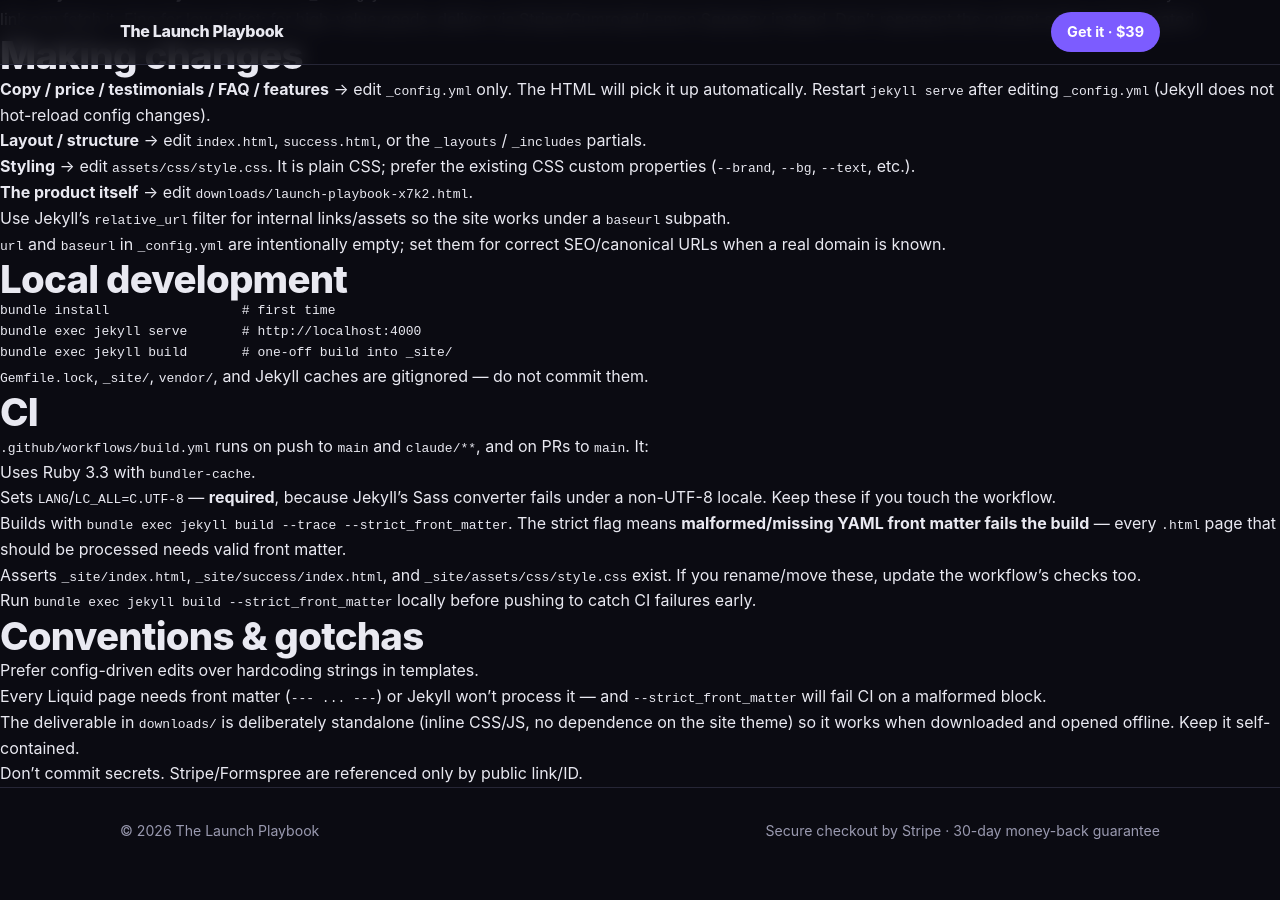
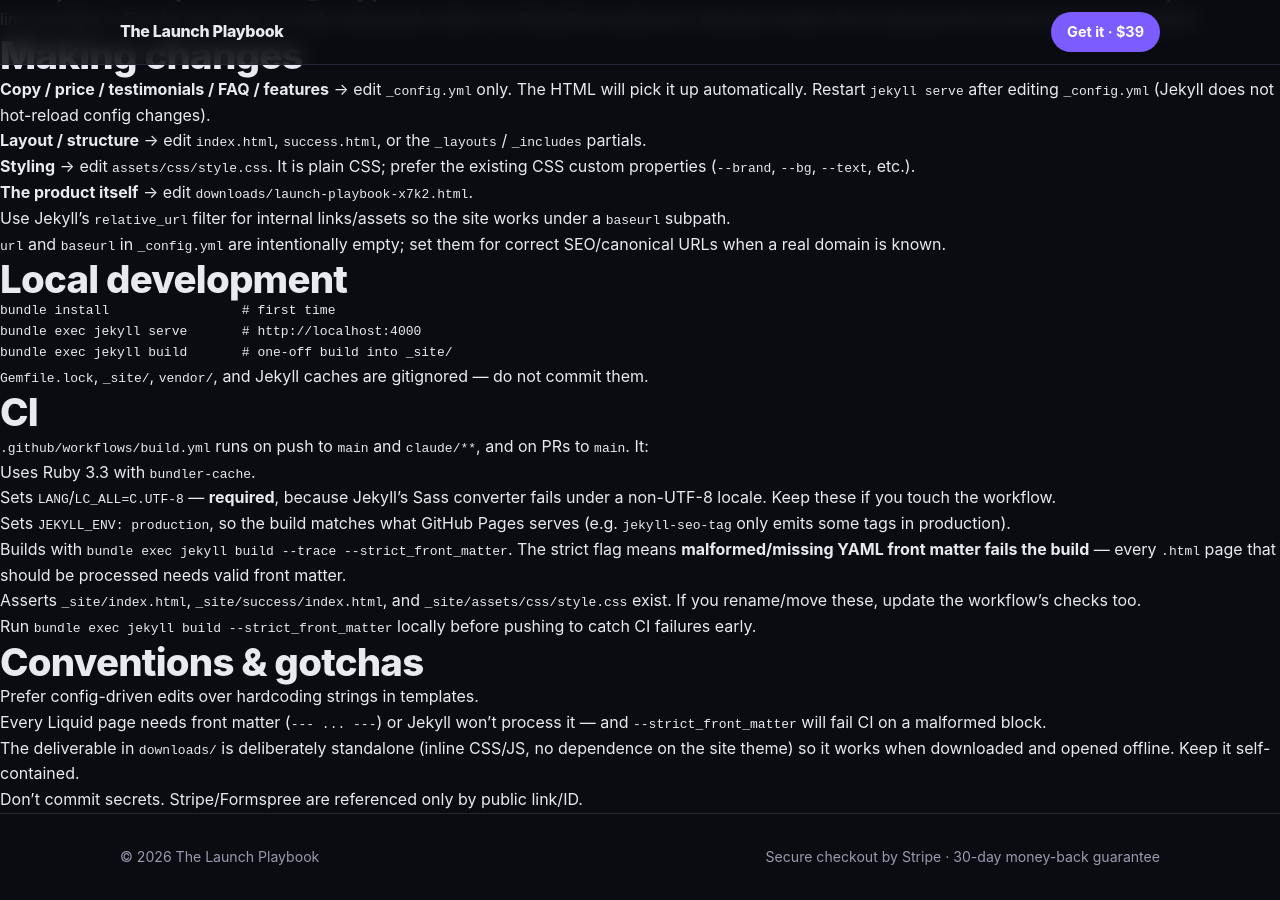
Before and after one commit to cwayne0015-bit/1, a Jekyll site: the page built from CLAUDE.md, in a window 1280 px wide and 900 px high, scrolled down 975 px. Built offline with Jekyll 4.4.1, drawn with Linux system fonts in a browser that asks for light colours; our own code applies the rules of GitHub Pages for plain Markdown files; before the commit the page ends 1849 px from its top, so only the background shows below that.

Commit message:
Update CLAUDE.md: document JEKYLL_ENV=production in CI
Co-Authored-By: Claude Opus 4.8 <noreply@anthropic.com>
Claude-Session: https://claude.ai/code/session_01SznwxGiPDE1hZmtZSPdVfr

```diff
--- a/CLAUDE.md
+++ b/CLAUDE.md
@@ -83,6 +83,8 @@ PRs to `main`. It:
 - Uses Ruby 3.3 with `bundler-cache`.
 - Sets `LANG`/`LC_ALL=C.UTF-8` — **required**, because Jekyll's Sass converter
   fails under a non-UTF-8 locale. Keep these if you touch the workflow.
+- Sets `JEKYLL_ENV: production`, so the build matches what GitHub Pages serves
+  (e.g. `jekyll-seo-tag` only emits some tags in production).
 - Builds with `bundle exec jekyll build --trace --strict_front_matter`. The
   strict flag means **malformed/missing YAML front matter fails the build** —
   every `.html` page that should be processed needs valid front matter.
```
